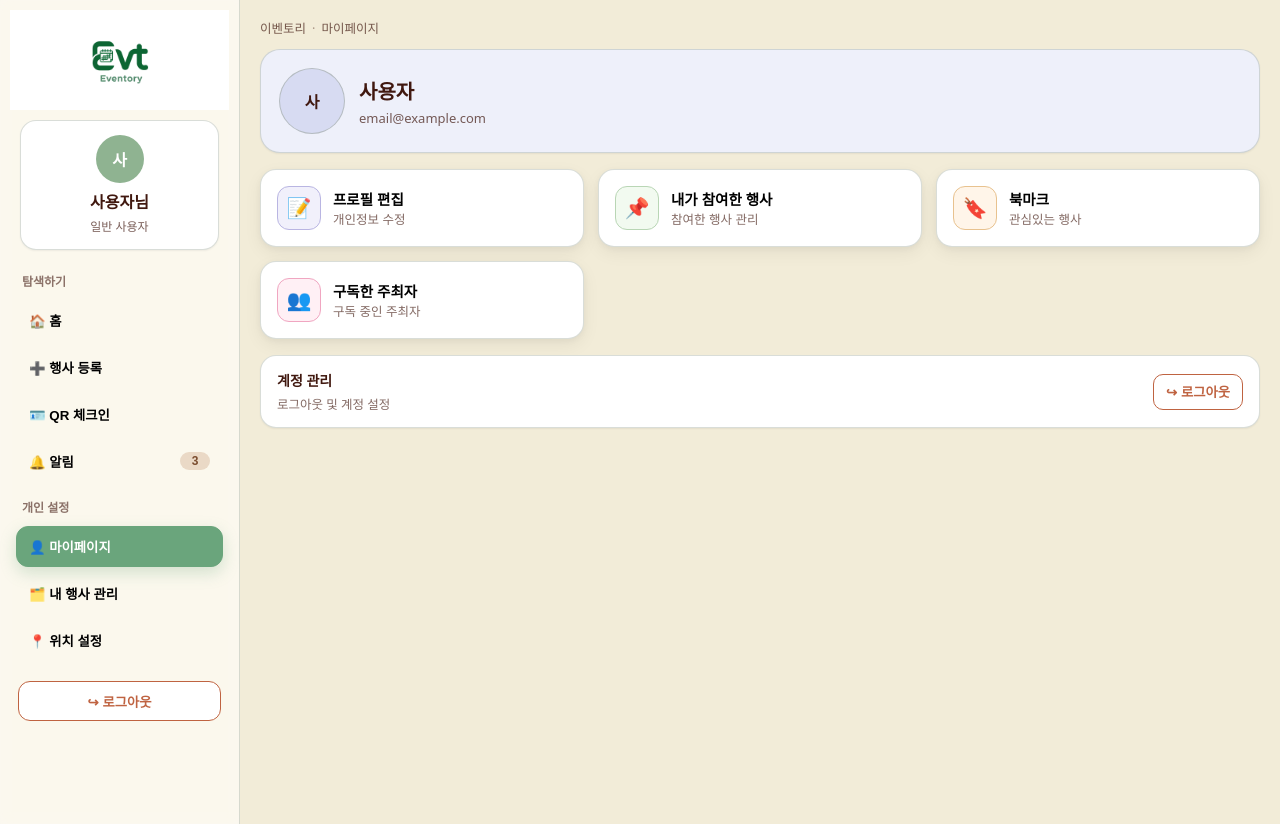
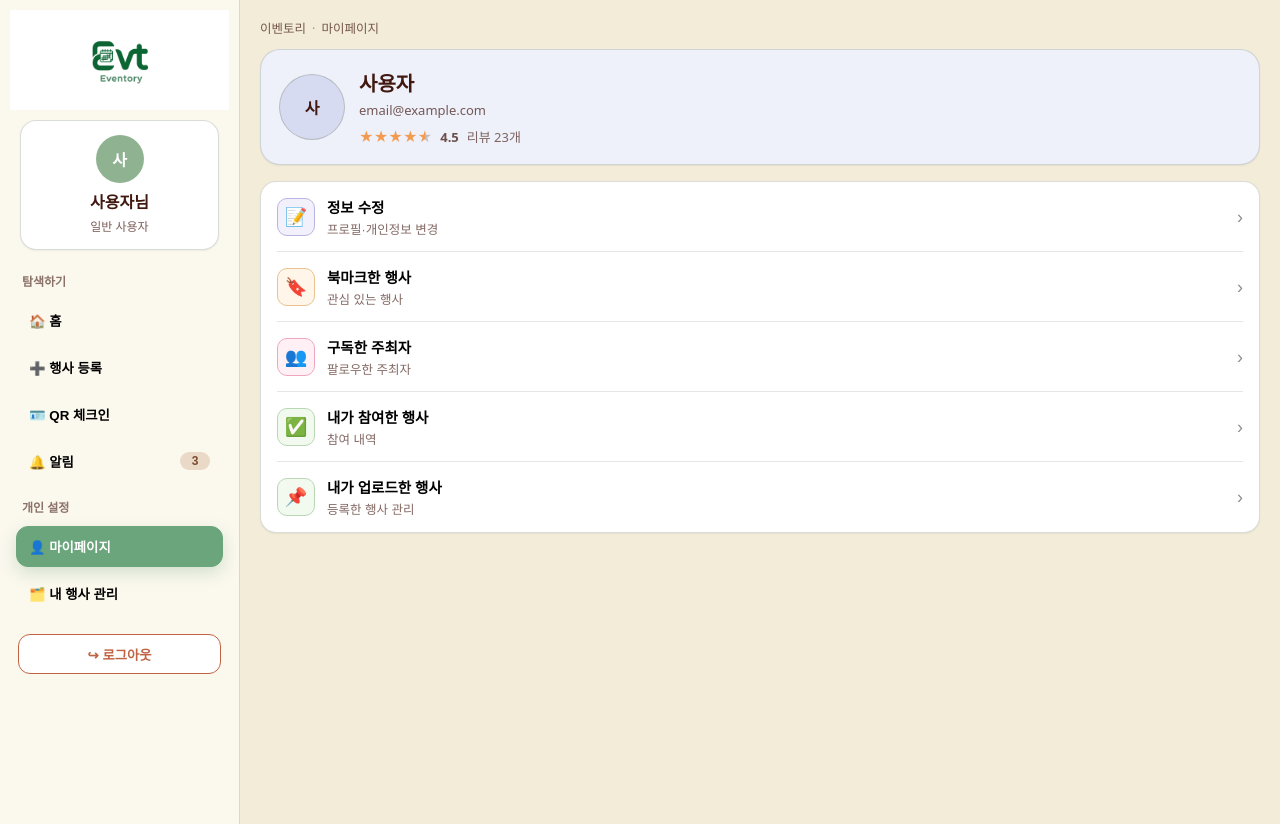
Before and after one commit to Likelion-13th-EGSBI/Likelion-13th-EGSBI-FE, a React (Create React App) app in the folder front/: page /mypage in a window 1280 px wide. Built offline with nearby package versions, Linux system fonts and the light colour scheme.

Commit message:
페이지 디자인 세부사항 수정

```diff
--- a/front/src/css/mypage.css
+++ b/front/src/css/mypage.css
@@ -1,68 +1,33 @@
-/* ===== Palette (프로젝트 제공) ===== */
+/* ===== Palette ===== */
 :root{
   --bg: #F2ECD8; --fg: #40180F; --primary: #5E639C; --accent: #939E91;
   --orange: #F29B50; --rust: #BF6341;
   --radius-xl: 20px; --radius-lg: 16px; --radius-md: 12px;
   --card: #fff; --shadow-0:0 1px 2px rgba(0,0,0,.06); --shadow-1:0 6px 18px rgba(0,0,0,.06),0 2px 6px rgba(0,0,0,.04);
-  --ring: 0 0 0 3px rgba(94,99,156,.14);
 }
 
-/* ===== 전체 레이아웃 ===== */
-.mp-layout{
-  display:grid; grid-template-columns: 240px 1fr;
-  min-height:100vh; background:var(--bg); color:var(--fg);
-  font-family:'Pretendard',system-ui,-apple-system,Segoe UI,Roboto,sans-serif;
-}
+/* ===== Layout ===== */
+.mp-layout{ display:grid; grid-template-columns: 240px 1fr; min-height:100vh; background:var(--bg); color:var(--fg); font-family:'Pretendard',system-ui,-apple-system,Segoe UI,Roboto,sans-serif; }
 
 /* ===== Sidebar ===== */
-.mp-sidebar{
-  position:sticky; top:0; align-self:start; height:100vh; overflow:auto;
-  padding:10px 10px 14px;
-  border-right:1px solid rgba(147,158,145,.35);
-  background:rgba(255,255,255,.62);
-  backdrop-filter:saturate(140%) blur(6px);
-}
-
-/* 로고 */
-.sb-logo-wrap{
-  width:100%; padding:0; display:flex; justify-content:center; align-items:center; background:#fff;
-}
+.mp-sidebar{ position:sticky; top:0; align-self:start; height:100vh; overflow:auto; padding:10px 10px 14px; border-right:1px solid rgba(147,158,145,.35); background:rgba(255,255,255,.62); backdrop-filter:saturate(140%) blur(6px); }
+.sb-logo-wrap{ width:100%; padding:0; display:flex; justify-content:center; align-items:center; background:#fff; }
 .sb-logo-img{ width:200px; height:100px; object-fit:contain; }
 
-/* Sidebar user card */
-.sb-usercard{
-  margin:10px; padding:14px; border:1px solid rgba(147,158,145,.35);
-  border-radius:16px; background:#fff; box-shadow:var(--shadow-0); text-align:center;
-}
+.sb-usercard{ margin:10px; padding:14px; border:1px solid rgba(147,158,145,.35); border-radius:16px; background:#fff; box-shadow:var(--shadow-0); text-align:center; }
 .sb-avatar{ width:48px;height:48px;border-radius:50%;background:#8FB391;color:#fff;font-weight:900;display:grid;place-items:center;margin:0 auto 6px; }
 .sb-username{ font-weight:800; }
 .sb-chip{ margin-top:4px; font-size:12px; color:rgba(64,24,15,.7); }
 
-/* Nav */
 .sb-nav{ display:grid; gap:6px; margin:12px 6px; }
 .sb-section{ margin:10px 6px 4px; font-size:12px; color:rgba(64,24,15,.6); font-weight:800; }
-.sb-item{
-  text-align:left; padding:10px 12px; border-radius:12px; border:1px solid transparent;
-  background:transparent; cursor:pointer; font-weight:700;
-  transition: transform .18s ease, box-shadow .18s ease, background-color .18s ease, border-color .18s ease;
-}
-.sb-item:hover{
-  background: rgba(147,158,145,0.20);
-  border-color: rgba(147,158,145,0.40);
-  transform: translateY(-0.5px) scale(1.01);
-  box-shadow: 0 4px 14px rgba(0,0,0,.08);
-}
-.sb-item--active{
-  background:#6AA57C; color:#fff; border-color:#6AA57C;
-  box-shadow: 0 6px 16px rgba(106,165,124,.28);
-}
-.sb-badge{
-  float:right; min-width:18px; height:18px; padding:0 6px; border-radius:999px;
-  background:#EAD9C6; color:#7A4C2E; font-size:12px; font-weight:900; display:inline-grid; place-items:center;
-}
+.sb-item{ text-align:left; padding:10px 12px; border-radius:12px; border:1px solid transparent; background:transparent; cursor:pointer; font-weight:700; transition: transform .18s, box-shadow .18s, background-color .18s, border-color .18s; }
+.sb-item:hover{ background: rgba(147,158,145,0.20); border-color: rgba(147,158,145,0.40); transform: translateY(-0.5px) scale(1.01); box-shadow: 0 4px 14px rgba(0,0,0,.08); }
+.sb-item--active, .sb-item[aria-current="page"]{ background:#6AA57C; color:#fff; border-color:#6AA57C; box-shadow: 0 6px 16px rgba(106,165,124,.28); }
+.sb-badge{ float:right; min-width:18px; height:18px; padding:0 6px; border-radius:999px; background:#EAD9C6; color:#7A4C2E; font-size:12px; font-weight:900; display:inline-grid; place-items:center; }
 
-/* Sidebar footer */
-.sb-footer{ margin-top:auto; padding:8px; }
+/* ⬇️ 사이드바 하단 로그아웃 */
+.sb-footer{ margin-top:12px; padding:8px; }
 .sb-logout{
   width:100%; height:40px; border-radius:12px;
   border:1px solid var(--rust); background:#fff; color:var(--rust); font-weight:900; cursor:pointer;
@@ -70,7 +35,7 @@
 }
 .sb-logout:hover{ background:#FFE9E2; transform:translateY(-0.5px); box-shadow:0 4px 14px rgba(0,0,0,.07); }
 
-/* ===== Main 영역 ===== */
+/* ===== Main ===== */
 .mp-main{ padding:18px 20px 32px; }
 .mypage-breadcrumb{ font-size:12.5px; color:rgba(64,24,15,.7); margin-bottom:12px; }
 .mypage-breadcrumb .crumb-home{ cursor:pointer; }
@@ -78,129 +43,93 @@
 .mypage-breadcrumb .crumb-sep{ margin:0 6px; opacity:.6; }
 .mypage-wrap{ display:grid; gap:16px; }
 
-/* Hero card */
-.hero-card{
-  display:flex; justify-content:space-between; align-items:center; gap:16px;
-  background:#EEF0FA; border-radius:var(--radius-xl); padding:18px; box-shadow:var(--shadow-0);
-  border:1px solid rgba(147,158,145,.35);
-}
+/* ===== Hero ===== */
+.hero-card{ display:flex; justify-content:space-between; align-items:center; gap:16px; background:#EEF0FA; border-radius:var(--radius-xl); padding:18px; box-shadow:var(--shadow-0); border:1px solid rgba(147,158,145,.35); }
 .hero-left{ display:flex; gap:14px; align-items:center; min-width:0; }
 .hero-avatar{ width:64px;height:64px;border-radius:50%;background:#D7DBF2;display:grid;place-items:center;font-weight:900;border:1px solid rgba(147,158,145,.5); }
+.hero-avatar-img{ width:64px; height:64px; border-radius:50%; object-fit:cover; border:1px solid rgba(147,158,145,.5); background:#fff; }
 .hero-meta{ display:grid; gap:4px; }
 .hero-name{ margin:0; font-size:20px; font-weight:900; }
 .hero-mail{ margin:0; font-size:13px; color:rgba(64,24,15,.7); }
+.hero-rating{ display:flex; align-items:center; gap:8px; margin-top:4px; font-size:13px; color:rgba(64,24,15,.75); }
+.star{ font-size:14px; }
+.star.full{ color:#F29B50; }
+.star.empty{ color:rgba(64,24,15,.25); }
+.star.half{ background: linear-gradient(90deg, #F29B50 50%, rgba(64,24,15,.25) 50%); -webkit-background-clip: text; background-clip: text; color: transparent; }
+.rating-value{ font-weight:800; }
+.review-count{ color:rgba(64,24,15,.65); }
 
-/* Buttons */
-.btn-ghost{
-  height:36px; padding:0 12px; border-radius:10px;
-  border:1px solid rgba(147,158,145,.5); background:#fff; font-weight:800; cursor:pointer;
-  transition: background-color .18s ease, transform .12s ease, box-shadow .18s ease;
-}
-.btn-ghost:hover{ background:var(--bg); transform:translateY(-0.5px); box-shadow:0 4px 14px rgba(0,0,0,.07); }
+/* ===== Desktop Tiles ===== */
+.desktop-tiles{ display:grid; gap:14px; grid-template-columns:repeat(1,minmax(0,1fr)); }
+@media (min-width: 900px){ .desktop-tiles{ grid-template-columns:repeat(2,minmax(0,1fr)); } }
+@media (min-width: 1060px){ .desktop-tiles{ grid-template-columns:repeat(3,minmax(0,1fr)); } }
+@media (min-width: 1320px){ .desktop-tiles{ grid-template-columns:repeat(4,minmax(0,1fr)); } }
 
-/* ===== Tiles ===== */
-.tile-row{ display:grid; gap:14px; grid-template-columns:repeat(1,minmax(0,1fr)); }
-@media (min-width: 820px){ .tile-row{ grid-template-columns:repeat(2,minmax(0,1fr)); } }
-@media (min-width: 1060px){ .tile-row{ grid-template-columns:repeat(3,minmax(0,1fr)); } }
-@media (min-width: 1320px){ .tile-row{ grid-template-columns:repeat(4,minmax(0,1fr)); } }
-
-.tile{
-  display:grid; grid-template-columns:auto 1fr; gap:12px; align-items:center; padding:16px;
-  background:var(--card); border:1px solid rgba(147,158,145,.35); border-radius:var(--radius-lg);
-  box-shadow:var(--shadow-1); cursor:pointer; text-align:left;
-  transition: transform .18s ease, box-shadow .18s ease, background-color .15s ease, border-color .18s ease;
-}
+.tile{ display:grid; grid-template-columns:auto 1fr; gap:12px; align-items:center; padding:16px; background:var(--card); border:1px solid rgba(147,158,145,.35); border-radius:16px; box-shadow:var(--shadow-1); cursor:pointer; text-align:left; transition: transform .18s, box-shadow .18s, background-color .15s, border-color .18s; }
 .tile:hover{ background:#fff; border-color:rgba(147,158,145,.50); box-shadow:0 10px 28px rgba(0,0,0,.10); transform:translateY(-1px) scale(1.01); }
-.tile:active{ transform:translateY(0); }
 .tile-icon{ width:42px;height:42px;border-radius:12px;display:grid;place-items:center;border:1px solid rgba(147,158,145,.45);background:#F7F7F3;font-size:20px; }
 .tile-edit{ border-color:#B9B5E2; background:#F1F0FB; }
 .tile-upload{ border-color:#B9D6B5; background:#F2FAF0; }
 .tile-bookmark{ border-color:#E8C28F; background:#FFF5E9; }
 .tile-sub{ border-color:#F0A6C1; background:#FFF0F5; }
-
 .tile-text strong{ display:block; font-size:14.5px; }
 .tile-text span{ display:block; font-size:12.5px; color:rgba(64,24,15,.65); }
 
-/* 반틈~모바일: 리스트 모드 */
-@media (max-width: 819.98px){
-  .tile-stackable{
-    background: var(--card);
-    border: 1px solid rgba(147,158,145,.35);
-    border-radius: var(--radius-lg);
-    box-shadow: var(--shadow-0);
-    overflow: hidden;
-    padding: 6px 0;
-    gap: 0;
+/* ===== Mobile/중간폭: Single List Card ===== */
+/* ⬅️ 900px → 1280px 로 상향: 반틈 화면에서도 리스트로 전환 */
+.mobile-list{ display:none; }
+
+@media (max-width: 1280px){
+  .desktop-tiles{ display:none; }
+  .mobile-list{
+    display:block; background:var(--card);
+    border:1px solid rgba(147,158,145,.35);
+    border-radius:16px; box-shadow:var(--shadow-0);
+    overflow:hidden;
   }
-  .tile-stackable .tile{
-    grid-template-columns: auto 1fr auto;
-    background: transparent; border:none; border-radius:0; box-shadow:none;
-    padding:14px 16px; transform:none;
+
+  .list-row{
+    position:relative;
+    width:100%;
+    display:grid;
+    grid-template-columns:auto 1fr auto; /* 아이콘 | 텍스트 | › */
+    gap:12px; align-items:center;
+    padding:14px 16px;
+    background:transparent; border:none; text-align:left; cursor:pointer;
   }
-  .tile-stackable .tile + .tile{ border-top:1px solid rgba(147,158,145,.25); }
-  .tile-stackable .tile:hover{ background:rgba(147,158,145,.06); box-shadow:none; transform:none; }
-  .tile-stackable .tile-icon{ width:36px; height:36px; font-size:18px; border-radius:10px; }
-  .tile-stackable .tile-text{ min-width:0; }
-  .tile-stackable .tile-text strong,
-  .tile-stackable .tile-text span{ white-space:nowrap; overflow:hidden; text-overflow:ellipsis; }
-  .tile-stackable .tile::after{
-    content:"›"; align-self:center; font-size:18px; opacity:.45; margin-left:10px;
+  .list-row:hover{ background:rgba(147,158,145,.06); }
+
+  .list-icon{
+    width:36px; height:36px; border-radius:10px;
+    display:grid; place-items:center; font-size:18px;
+    border:1px solid rgba(147,158,145,.35); background:#F7F7F3;
   }
+  .li-edit{ border-color:#B9B5E2; background:#F1F0FB; }
+  .li-upload{ border-color:#B9D6B5; background:#F2FAF0; }
+  .li-bookmark{ border-color:#E8C28F; background:#FFF5E9; }
+  .li-sub{ border-color:#F0A6C1; background:#FFF0F5; }
+
+  .list-text{ min-width:0; }
+  .list-title{ margin:0; font-weight:700; font-size:14.5px; }
+  .list-desc{ margin:2px 0 0; font-size:12.5px; color:rgba(64,24,15,.65); white-space:nowrap; overflow:hidden; text-overflow:ellipsis; }
+
+  .list-chev{ font-size:18px; opacity:.45; }
+  .list-divider{ position:absolute; left:16px; right:16px; bottom:0; height:1px; background:rgba(147,158,145,.25); }
 }
 
-/* Account card */
-.account-card{
-  display:grid; grid-template-columns:1fr auto; align-items:center;
-  background:var(--card); border:1px solid rgba(147,158,145,.35); border-radius:var(--radius-lg);
-  padding:14px 16px; box-shadow:var(--shadow-0);
-}
-.account-left h3{ margin:0; font-size:14px; font-weight:900; }
-.account-left p{ margin:4px 0 0; font-size:12.5px; color:rgba(64,24,15,.65); }
-.btn-danger-outline{
-  height:36px; padding:0 12px; border-radius:10px;
-  border:1px solid var(--rust); background:#fff; color:#BF6341; font-weight:900; cursor:pointer;
-  transition: background-color .18s ease, transform .12s ease, box-shadow .18s ease;
-}
-.btn-danger-outline:hover{ background:#FFE9E2; transform:translateY(-0.5px); box-shadow:0 4px 14px rgba(0,0,0,.07); }
-
-/* 사이드바 상단 전환 */
+/* ===== Responsive: Sidebar 상단 전환 ===== */
 @media (max-width: 720px){
   .mp-layout{ grid-template-columns:1fr; }
   .mp-sidebar{ position:static; height:auto; padding-bottom:10px; }
   .sb-logo-wrap{ border-bottom:none; padding-left:10px; }
   .sb-nav{ grid-auto-flow:column; overflow-x:auto; gap:8px; }
+  .sb-nav::-webkit-scrollbar{ height:6px; }
+  .sb-nav::-webkit-scrollbar-thumb{ background:rgba(147,158,145,.35); border-radius:6px; }
   .sb-item{ white-space:nowrap; }
 }
 
-/* 포커스 */
-.sb-item:focus-visible,
-.btn-ghost:focus-visible,
-.btn-danger-outline:focus-visible,
-.sb-logout:focus-visible,
-.tile:focus-visible{
-  outline:none;
-  box-shadow:0 0 0 3px rgba(94,99,156,.20), 0 6px 18px rgba(0,0,0,.10);
+/* ===== Focus ===== */
+.sb-item:focus-visible, .tile:focus-visible, .list-row:focus-visible, .sb-logout:focus-visible{
+  outline:none; box-shadow:0 0 0 3px rgba(94,99,156,.20), 0 6px 18px rgba(0,0,0,.10);
   border-color:rgba(147,158,145,.55);
 }
-
-/* ===== 데스크톱(4컬럼, ≥1320px) 1.5배 확대 ===== */
-@media (min-width: 1320px) {
-  .tile-stackable .tile,
-  .tile-row:not(.tile-stackable) .tile {
-    padding: 32px 22px; /* 기존 대비 1.5배 높이/여백 */
-  }
-  .tile-stackable .tile-icon,
-  .tile-row:not(.tile-stackable) .tile-icon {
-    width: 64px;
-    height: 64px;
-    font-size: 30px;
-  }
-  .tile-stackable .tile-text strong,
-  .tile-row:not(.tile-stackable) .tile-text strong {
-    font-size: 18px;
-  }
-  .tile-stackable .tile-text span,
-  .tile-row:not(.tile-stackable) .tile-text span {
-    font-size: 14px;
-  }
-}
--- a/front/src/pages/MyPage.jsx
+++ b/front/src/pages/MyPage.jsx
@@ -1,22 +1,37 @@
 import React, { useMemo } from "react";
 import "../css/mypage.css";
 import mainLogo from "../imgs/mainlogo.png";
+
+const MENU_ITEMS = [
+  { key: "profile", icon: "📝", title: "정보 수정", desc: "프로필·개인정보 변경" },
+  { key: "bookmarks", icon: "🔖", title: "북마크한 행사", desc: "관심 있는 행사" },
+  { key: "subscriptions", icon: "👥", title: "구독한 주최자", desc: "팔로우한 주최자" },
+  { key: "joined", icon: "✅", title: "내가 참여한 행사", desc: "참여 내역" },
+  { key: "uploaded", icon: "📌", title: "내가 업로드한 행사", desc: "등록한 행사 관리" },
+];
 
 const MyPage = ({ onPageChange, onLogout, user }) => {
   const displayName = user?.name || "사용자";
   const email = user?.email || "email@example.com";
   const initial = useMemo(() => (displayName ? displayName[0] : "U"), [displayName]);
 
+  // 더미 평점/리뷰 (API 연동 전)
+  const rating = typeof user?.rating === "number" ? user.rating : 4.5;
+  const reviewCount = typeof user?.reviewCount === "number" ? user.reviewCount : 23;
+  const full = Math.floor(rating);
+  const hasHalf = rating - full >= 0.5;
+  const empty = 5 - full - (hasHalf ? 1 : 0);
+
   return (
     <div className="mp-layout">
-      {/* Sidebar (항상 펼침) */}
+      {/* Sidebar */}
       <aside className="mp-sidebar" aria-label="주 메뉴">
         <div className="sb-logo-wrap">
           <img src={mainLogo} alt="Main Logo" className="sb-logo-img" />
         </div>
 
         <div className="sb-usercard">
-          <div className="sb-avatar">{initial}</div>
+          <div className="sb-avatar" aria-hidden="true">{initial}</div>
           <div className="sb-username">{displayName}님</div>
           <div className="sb-chip">일반 사용자</div>
         </div>
@@ -31,11 +46,12 @@ const MyPage = ({ onPageChange, onLogout, user }) => {
           </button>
 
           <div className="sb-section">개인 설정</div>
-          <button className="sb-item sb-item--active" onClick={() => onPageChange?.("mypage")}>👤 마이페이지</button>
+          <button className="sb-item sb-item--active" aria-current="page">👤 마이페이지</button>
           <button className="sb-item" onClick={() => onPageChange?.("my-events")}>🗂️ 내 행사 관리</button>
-          <button className="sb-item" onClick={() => onPageChange?.("location")}>📍 위치 설정</button>
+          {/* 위치 설정은 요구에 따라 제외 */}
         </nav>
 
+        {/* ✅ 사이드바 하단 로그아웃 복구 */}
         <div className="sb-footer">
           <button className="sb-logout" onClick={onLogout}>↪ 로그아웃</button>
         </div>
@@ -43,69 +59,77 @@ const MyPage = ({ onPageChange, onLogout, user }) => {
 
       {/* Main */}
       <main className="mp-main">
-        {/* 브레드크럼 */}
-        <div className="mypage-breadcrumb">
+        <div className="mypage-breadcrumb" aria-label="경로 표시">
           <span className="crumb-home" onClick={() => onPageChange?.("main")}>이벤토리</span>
           <span className="crumb-sep">·</span>
           <span className="crumb-current">마이페이지</span>
         </div>
 
         <div className="mypage-wrap">
-          {/* 상단 요약 카드 (프로필 편집 버튼 제거) */}
-          <section className="hero-card">
+          {/* 상단 요약 카드 */}
+          <section className="hero-card" aria-label="프로필 요약">
             <div className="hero-left">
+              {user?.avatarUrl ? (
+                <img className="hero-avatar-img" src={user.avatarUrl} alt={`${displayName} 프로필`} />
+              ) : (
                 <div className="hero-avatar" aria-hidden="true">{initial}</div>
+              )}
+
               <div className="hero-meta">
                 <h2 className="hero-name">{displayName}</h2>
                 <p className="hero-mail">{email}</p>
+                <div className="hero-rating" aria-label={`평점 ${rating.toFixed(1)}점, 리뷰 ${reviewCount}개`}>
+                  <div className="stars" aria-hidden="true">
+                    {Array.from({ length: full }).map((_, i) => <span key={`f${i}`} className="star full">★</span>)}
+                    {hasHalf && <span className="star half">★</span>}
+                    {Array.from({ length: empty }).map((_, i) => <span key={`e${i}`} className="star empty">★</span>)}
+                  </div>
+                  <span className="rating-value">{rating.toFixed(1)}</span>
+                  <span className="review-count">리뷰 {reviewCount}개</span>
+                </div>
               </div>
             </div>
           </section>
 
-          {/* 액션 타일: 데스크톱=카드 그리드 / 반틈~모바일=하나의 카드 안 리스트 */}
-          <section className="tile-row tile-stackable">
-            <button className="tile" onClick={() => onPageChange?.("profile")}>
-              <div className="tile-icon tile-edit">📝</div>
+          {/* 데스크톱: 카드 그리드 */}
+          <section className="tile-row desktop-tiles" role="list" aria-label="마이페이지 메뉴(데스크톱)">
+            {MENU_ITEMS.map((m) => (
+              <button key={m.key} className="tile" role="listitem" onClick={() => onPageChange?.(m.key)}>
+                <div className={`tile-icon ${m.key === "profile" ? "tile-edit" :
+                                           m.key === "bookmarks" ? "tile-bookmark" :
+                                           m.key === "subscriptions" ? "tile-sub" : "tile-upload"}`} aria-hidden="true">
+                  {m.icon}
+                </div>
                 <div className="tile-text">
-                <strong>프로필 편집</strong>
-                <span>개인정보 수정</span>
+                  <strong>{m.title}</strong>
+                  <span>{m.desc}</span>
                 </div>
               </button>
-
-            <button className="tile" onClick={() => onPageChange?.("my-events")}>
-              <div className="tile-icon tile-upload">📌</div>
-              <div className="tile-text">
-                <strong>내가 참여한 행사</strong>
-                <span>참여한 행사 관리</span>
-              </div>
-            </button>
-
-            <button className="tile" onClick={() => onPageChange?.("bookmarks")}>
-              <div className="tile-icon tile-bookmark">🔖</div>
-              <div className="tile-text">
-                <strong>북마크</strong>
-                <span>관심있는 행사</span>
-              </div>
-            </button>
-
-            <button className="tile" onClick={() => onPageChange?.("subscriptions")}>
-              <div className="tile-icon tile-sub">👥</div>
-              <div className="tile-text">
-                <strong>구독한 주최자</strong>
-                <span>구독 중인 주최자</span>
-              </div>
-            </button>
+            ))}
           </section>
 
-          {/* 계정 카드 */}
-          <section className="account-card">
-            <div className="account-left">
-              <h3>계정 관리</h3>
-              <p>로그아웃 및 계정 설정</p>
+          {/* 모바일/중간폭: 단일 카드(박스) 안 세로 리스트 */}
+          <section className="list-card mobile-list" aria-label="마이페이지 메뉴(리스트)">
+            {MENU_ITEMS.map((m, idx) => (
+              <button
+                key={m.key}
+                className="list-row"
+                onClick={() => onPageChange?.(m.key)}
+                aria-label={m.title}
+              >
+                <div className={`list-icon ${m.key === "profile" ? "li-edit" :
+                                            m.key === "bookmarks" ? "li-bookmark" :
+                                            m.key === "subscriptions" ? "li-sub" : "li-upload"}`}>
+                  {m.icon}
                 </div>
-            <div className="account-right">
-              <button className="btn-danger-outline" onClick={onLogout}>↪ 로그아웃</button>
+                <div className="list-text">
+                  <p className="list-title">{m.title}</p>
+                  <p className="list-desc">{m.desc}</p>
                 </div>
+                <span className="list-chev" aria-hidden="true">›</span>
+                {idx < MENU_ITEMS.length - 1 && <div className="list-divider" />}
+              </button>
+            ))}
           </section>
         </div>
       </main>
```
Lines whose indentation alone changed are shown as unchanged.
